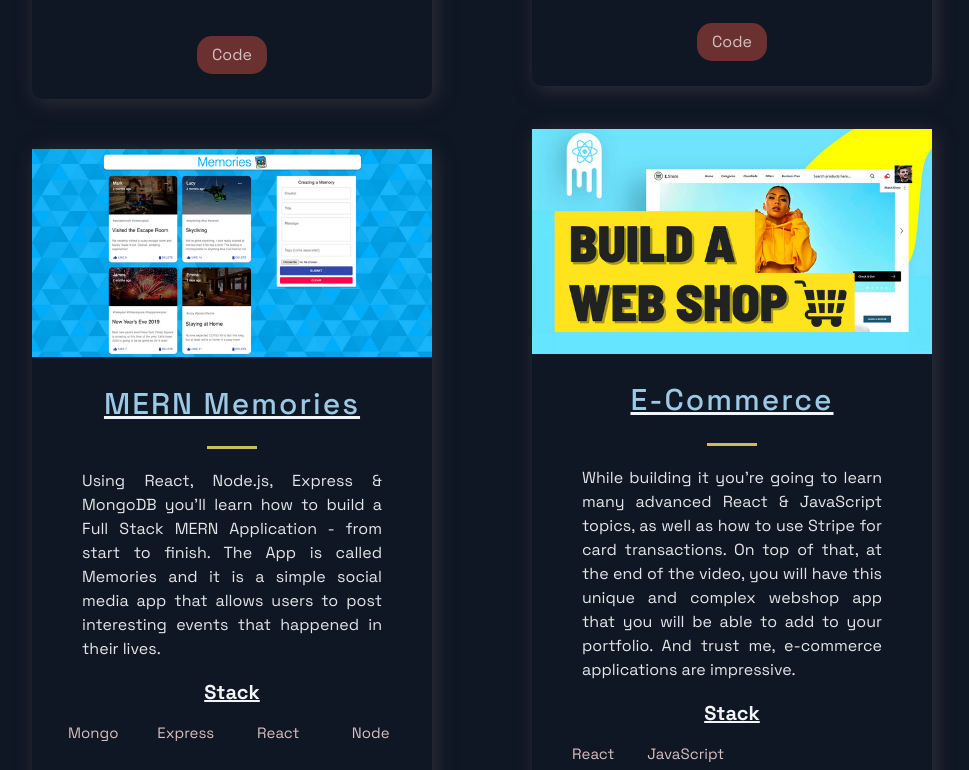
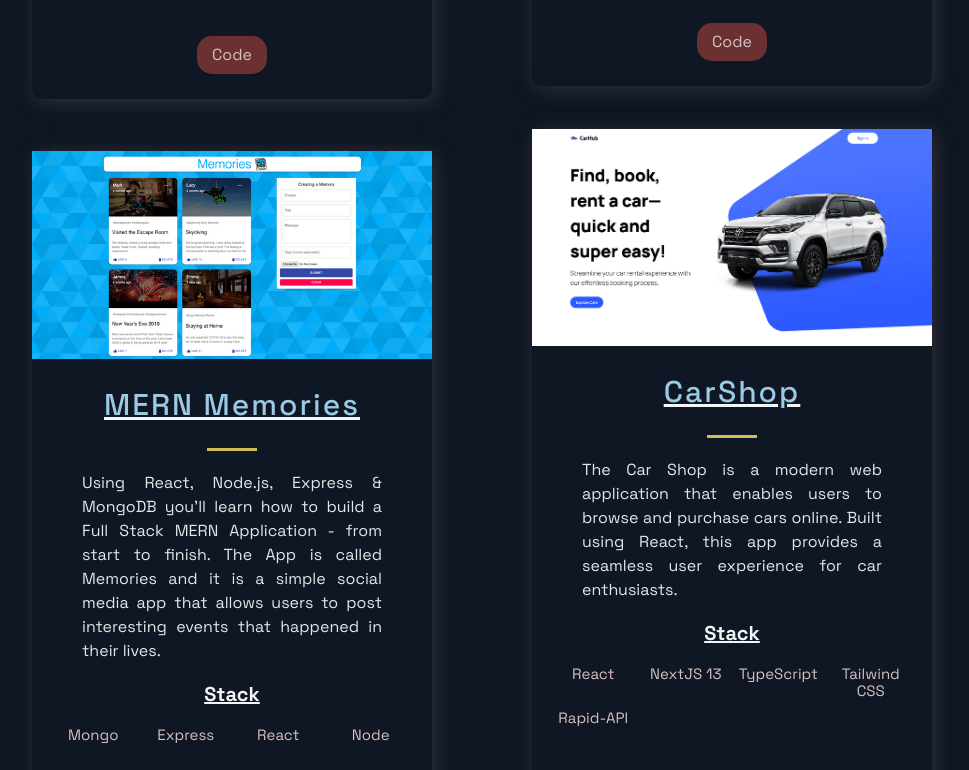
Before and after one commit to abimael92/my_portfolio2, a Next.js app: page / in a window 1280 px wide. Shown: the part 4100-4870 px from the top of the page, without its empty margins (158-1127 px from the left). Built offline with nearby package versions, Linux system fonts and the light colour scheme.

Commit message:
added new project experience

```diff
--- a/package.json
+++ b/package.json
@@ -3,7 +3,7 @@
   "version": "0.1.0",
   "private": true,
   "scripts": {
-    "dev": "next dev",
+    "dev": "next dev --port 3001",
     "build": "next build && next export",
     "start": "next start"
   },
--- a/src/constants/constants.js
+++ b/src/constants/constants.js
@@ -31,18 +31,22 @@ export const projects = [
 			"Using React, Node.js, Express & MongoDB you'll learn how to build a Full Stack MERN Application - from start to finish. The App is called Memories and it is a simple social media app that allows users to post interesting events that happened in their lives.",
 		image: '/images/1.png',
 		tags: ['Mongo', 'Express', 'React', 'Node'],
-		source: 'https://google.com',
-		visit: 'https://google.com',
+
 		id: 2,
 	},
 	{
-		title: 'E-Commerce',
+		title: 'CarShop',
 		description:
-			"While building it you're going to learn many advanced React & JavaScript topics, as well as how to use Stripe for card transactions. On top of that, at the end of the video, you will have this unique and complex webshop app that you will be able to add to your portfolio. And trust me, e-commerce applications are impressive.",
-		image: '/images/2.png',
-		tags: ['React', 'JavaScript'],
-		source: 'https://google.com',
-		visit: 'https://google.com',
+			'The Car Shop is a modern web application that enables users to browse and purchase cars online. Built using React, this app provides a seamless user experience for car enthusiasts.',
+		image: '/images/CarShop-preview.png',
+		tags: [
+			'React',
+			' NextJS 13',
+			' TypeScript',
+			'Tailwind CSS',
+			'Rapid-API',
+		],
+		source: 'https://github.com/abimael92/car_showcase.git',
 		id: 3,
 	},
 	{
```
Also changed, not shown: public/images/CarShop-preview.png (added).
